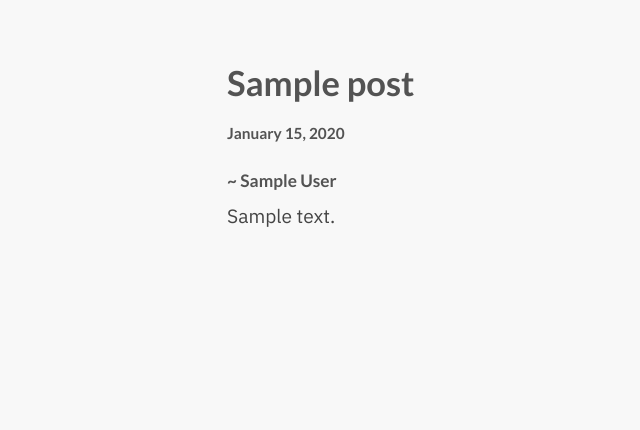
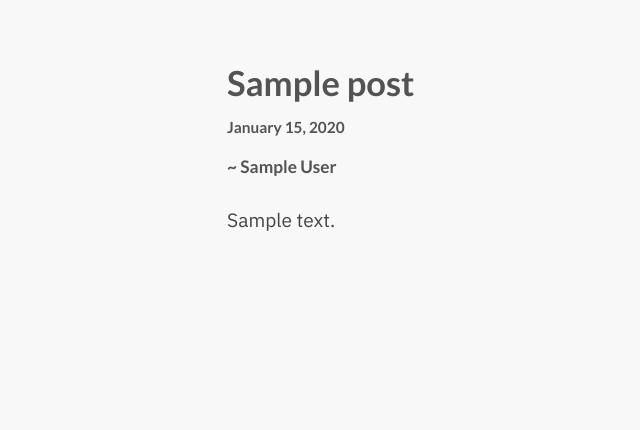
Before and after one commit to Misnad/Ilahiya, a Flask app: page /reader?post=1 in a window 1280 px wide. Shown: the top 430 px of the page, without its empty margins (61-701 px from the left). Run offline with Flask 3, Linux system fonts and the light colour scheme; tables that the repository leaves empty hold one stand-in row (values such as "Sample post"); parts of the project's set-up code (start-up, migrations or seed data) failed here and were passed over.

Commit message:
writer css edit

```diff
--- a/shit/static/css/reader.css
+++ b/shit/static/css/reader.css
@@ -19,3 +19,11 @@
 #main_container {
     min-height: 90%;
 }
+
+h6 {
+    padding: 0.3em 0;
+}
+
+h5 {
+    padding: 0.3em 0 1.3em 0;
+}
```
Also changed, not shown: shit/templates/reader.html (+0 -12 lines).
